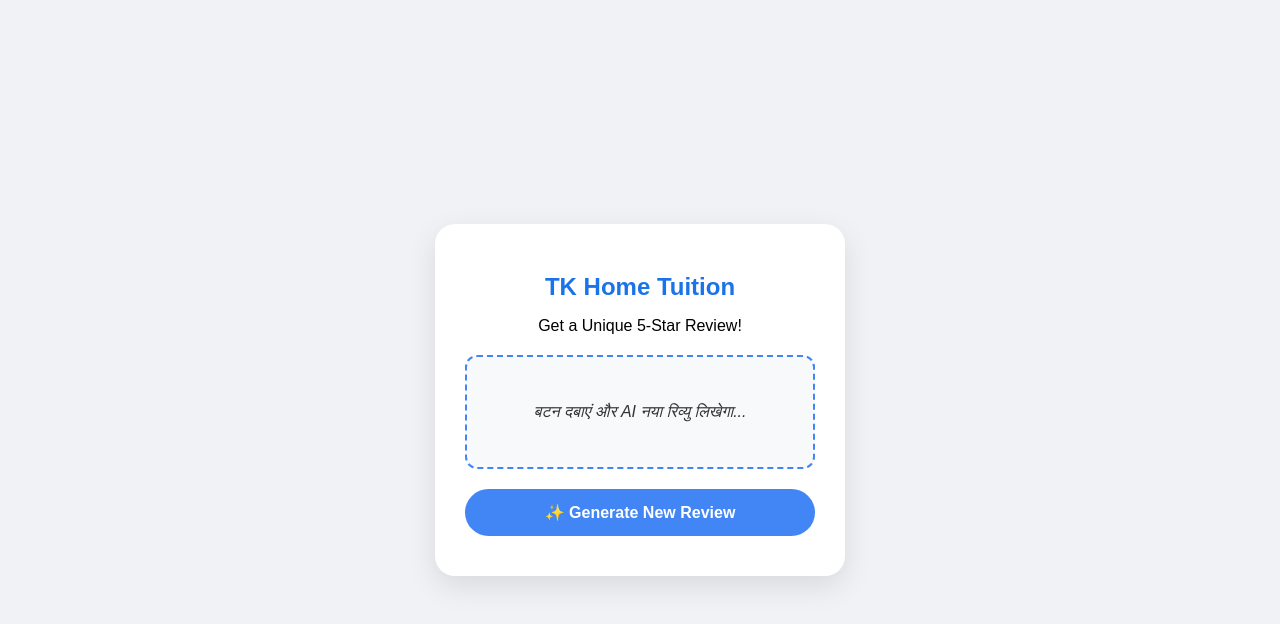
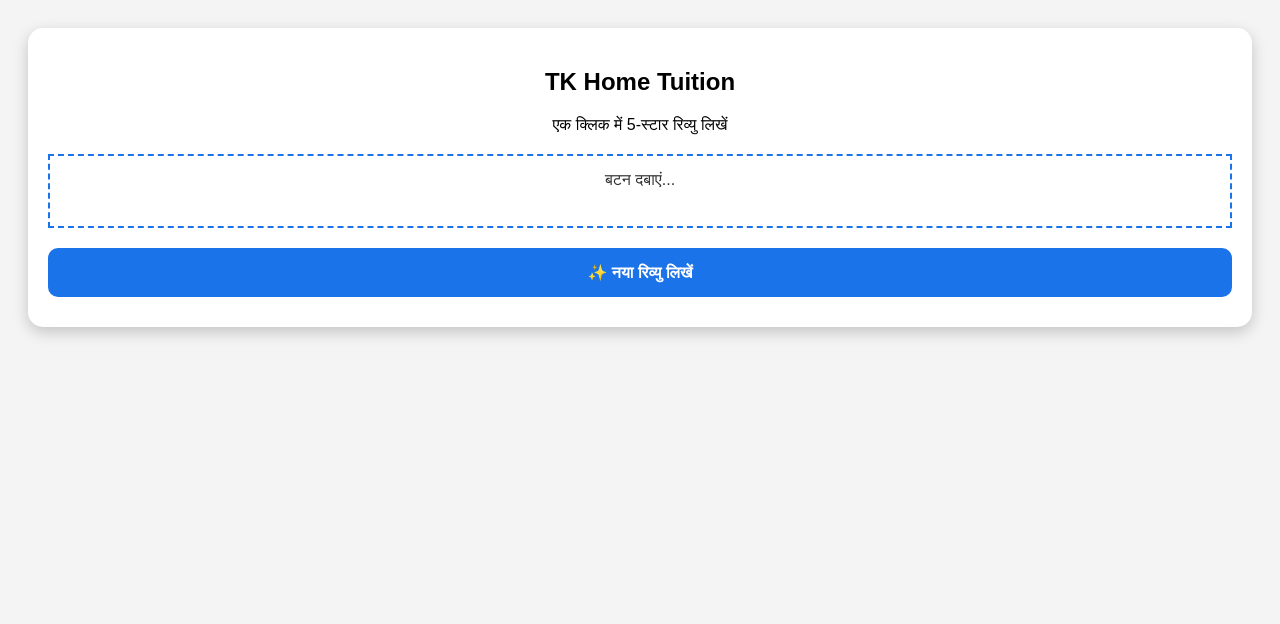
Before and after one commit to tk936/scanner-, a plain HTML site: page index.html in a window 1280 px wide. Drawn offline with Linux system fonts and the light colour scheme.

Commit message:
Update index.html

```diff
--- a/index.html
+++ b/index.html
@@ -1,32 +1,29 @@
 <!DOCTYPE html>
 
-<html lang="hi">
+<html>
 <head>
-<meta charset="UTF-8">
 <meta name="viewport" content="width=device-width, initial-scale=1.0">
-<title>TK Home Tuition Reviewer</title>
+<title>TK Home Tuition Review</title>
 <style>
-body { font-family: Arial, sans-serif; background: #f0f2f5; display: flex; justify-content: center; align-items: center; height: 100vh; margin: 0; }
-.card { background: white; padding: 30px; border-radius: 20px; box-shadow: 0 10px 30px rgba(0,0,0,0.1); text-align: center; max-width: 350px; width: 90%; }
-h2 { color: #1a73e8; margin-bottom: 10px; }
-#review-box { min-height: 80px; background: #f8f9fa; border: 2px dashed #4285f4; border-radius: 12px; padding: 15px; margin: 20px 0; font-size: 16px; color: #333; font-style: italic; display: flex; align-items: center; justify-content: center; }
-button { background: #4285f4; color: white; border: none; padding: 14px 20px; border-radius: 30px; cursor: pointer; font-weight: bold; width: 100%; font-size: 16px; margin-bottom: 10px; }
-#copyBtn { background: #34a853; display: none; }
+body { font-family: sans-serif; text-align: center; padding: 20px; background: #f4f4f4; }
+.box { background: white; padding: 20px; border-radius: 15px; box-shadow: 0 5px 15px rgba(0,0,0,0.2); }
+#rev { margin: 20px 0; padding: 15px; border: 2px dashed #1a73e8; min-height: 40px; color: #333; }
+button { background: #1a73e8; color: white; border: none; padding: 15px; border-radius: 10px; width: 100%; font-size: 16px; font-weight: bold; margin-bottom: 10px; cursor: pointer; }
+#copyBtn { background: #28a745; display: none; }
 </style>
 </head>
 <body>
-
-<div class="card">
+<div class="box">
 <h2>TK Home Tuition</h2>
-<p>Get a Unique 5-Star Review!</p>
-<div id="review-box">बटन दबाएं और AI नया रिव्यु लिखेगा...</div>
-<button onclick="generateReview()">✨ Generate New Review</button>
-<button id="copyBtn" onclick="copyAndRedirect()">Copy & Post on Google</button>
+<p>एक क्लिक में 5-स्टार रिव्यु लिखें</p>
+<div id="rev">बटन दबाएं...</div>
+<button onclick="gen()">✨ नया रिव्यु लिखें</button>
+<button id="copyBtn" onclick="copy()">Copy & Post on Google</button>
 </div>
 
 <script>
-const API_KEY = "AIzaSyA2IbqKI2nS_cFVnjAvFxqKW_aE9B-9iXc";
-const GOOGLE_MAPS_LINK = "";
+const KEY = "AIzaSyA2IbqKI2nS_cFVnjAvFxqKW_aE9B-9iXc";
+const LINK = "";
 
 </script>
 
```
